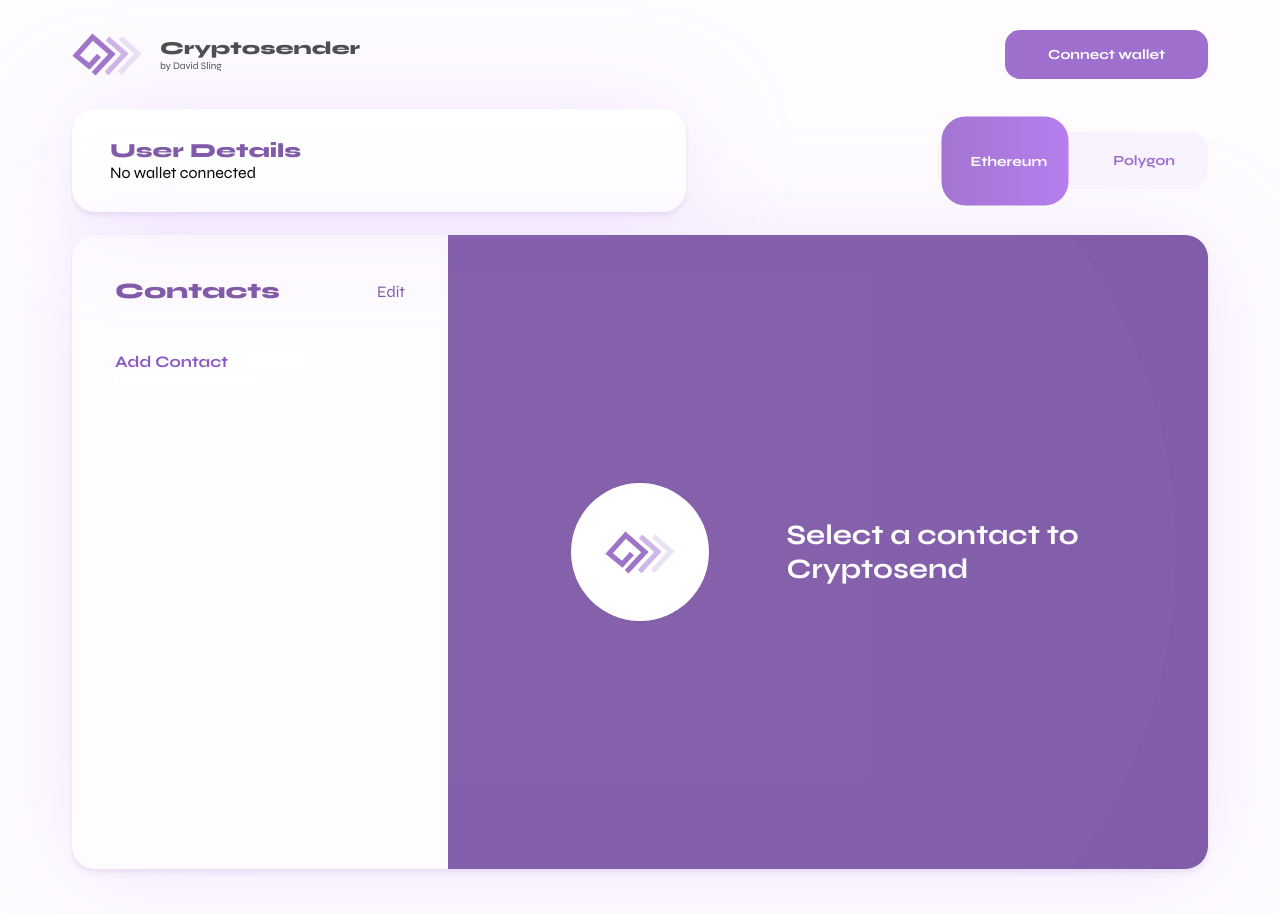
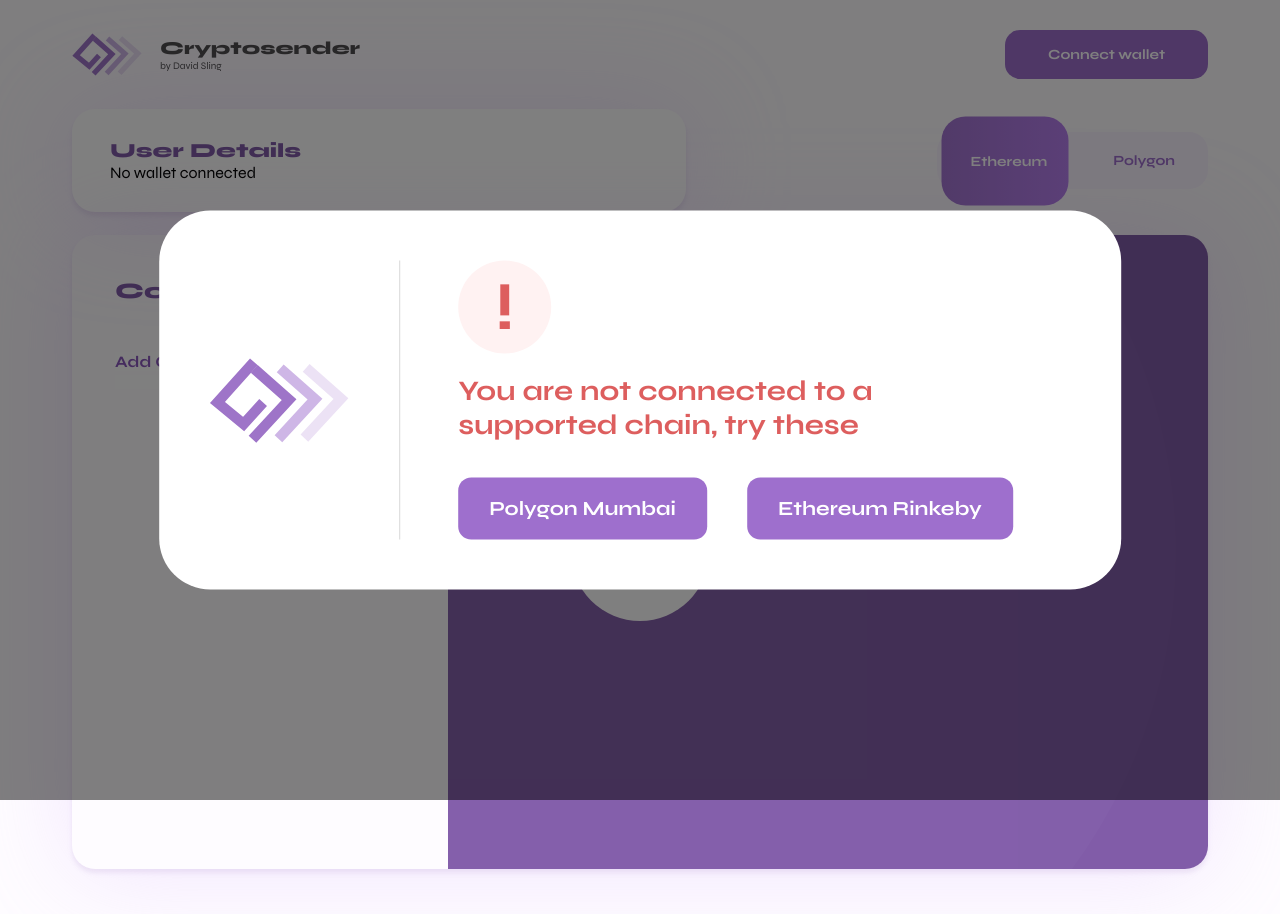
Before and after one commit to david-sling/cryptosender, a React (Create React App) app: page / in a window 1280 px wide. Shown: the top 914 px of the page. Built offline with nearby package versions, Linux system fonts and the light colour scheme.

Commit message:
feat : unsupported chain modal

```diff
--- a/src/App.tsx
+++ b/src/App.tsx
@@ -7,6 +7,7 @@
 import classes from "styles/App.module.scss";
 import "react-toastify/dist/ReactToastify.css";
 import { ToastContainer } from "react-toastify";
+import { UnsupportedChainModal } from "components/UnsupportedChainModal";
 
 const App: FC = () => {
   return (
@@ -18,6 +19,7 @@
       </Section>
       <Transact />
       <ToastContainer theme="colored" />
+      <UnsupportedChainModal />
     </>
   );
 };
--- /dev/null
+++ b/src/components/UnsupportedChainModal.tsx
@@ -0,0 +1,31 @@
+import { Logo } from "assets";
+import { useWallet } from "context/wallet";
+import classes from "styles/components/UnsupportedChainModal.module.scss";
+import { changeChain } from "utils";
+
+export const UnsupportedChainModal = () => {
+  const { currentChain } = useWallet();
+  if (currentChain) return null;
+  return (
+    <>
+      <div className={classes.backdrop}></div>
+      <div className={classes.container}>
+        <div className={classes.logo}>
+          <Logo width={140} height={200} />
+        </div>
+        <div className={classes.content}>
+          <div className={classes.exclamation}>
+            <p>!</p>
+          </div>
+          <div className={classes.error}>
+            You are not connected to a supported chain, try these
+          </div>
+          <div className={classes.buttons}>
+            <button onClick={() => changeChain(80001)}>Polygon Mumbai</button>
+            <button onClick={() => changeChain(3)}>Ethereum Rinkeby</button>
+          </div>
+        </div>
+      </div>
+    </>
+  );
+};
--- /dev/null
+++ b/src/styles/components/UnsupportedChainModal.module.scss
@@ -0,0 +1,75 @@
+.backdrop {
+  position: fixed;
+  top: 0;
+  left: 0;
+  right: 0;
+  bottom: 0;
+  z-index: 49;
+  background-color: #000;
+  opacity: 0.5;
+}
+
+.container {
+  position: fixed;
+  top: 50%;
+  left: 50%;
+  transform: translate(-50%, -50%);
+  z-index: 50;
+  background-color: white;
+  padding: 50px;
+  display: flex;
+  border-radius: 51px;
+}
+
+.logo {
+  display: flex;
+  align-items: center;
+  justify-content: center;
+  padding-right: 50px;
+  border-right: 1px solid rgba(172, 172, 172, 0.46);
+}
+
+.content {
+  padding: 0 58px;
+}
+
+.exclamation {
+  width: 93px;
+  height: 93px;
+  border-radius: 99px;
+  background: #fff2f2;
+  display: flex;
+  justify-content: center;
+  align-items: center;
+  font-weight: 700;
+  font-size: 67.378px;
+  line-height: 81px;
+  color: #dd5e5e;
+}
+
+.error {
+  font-weight: 700;
+  font-size: 28.1863px;
+  line-height: 34px;
+  width: 486px;
+  color: #dd5e5e;
+  margin: 20px 0 36px;
+}
+
+.buttons {
+  display: flex;
+  button {
+    padding: 19px 31px;
+    background: #9e6fcd;
+    border-radius: 13.0769px;
+    font-weight: 700;
+    font-size: 20.0513px;
+    line-height: 24px;
+    color: #ffffff;
+    // width: 255px;
+    white-space: nowrap;
+    &:first-child {
+      margin-right: 40px;
+    }
+  }
+}
```
